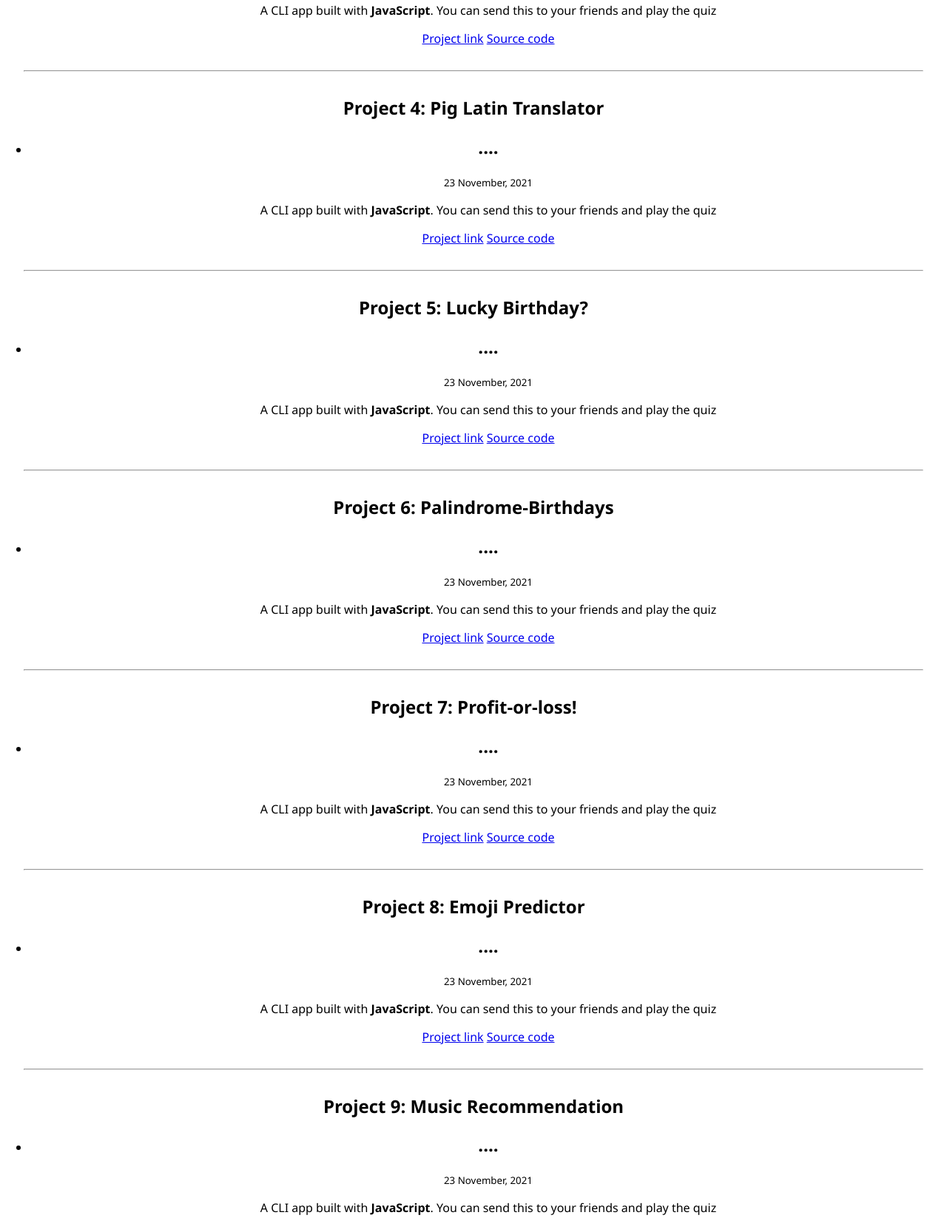
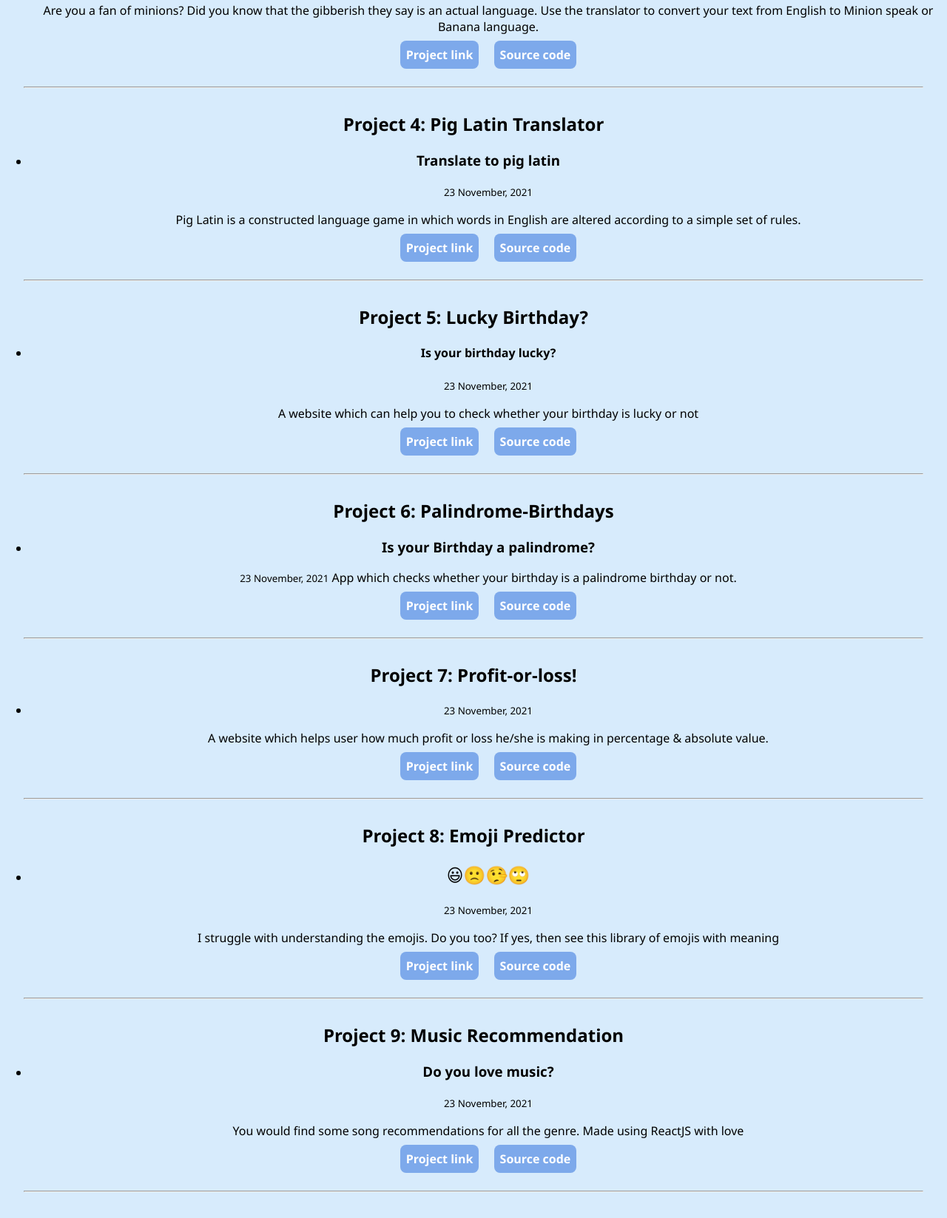
Before and after one commit to jasmine1001/MyWebsite01, a plain HTML site: page projects.html in a window 1280 px wide. Shown: the part 1104-2751 px from the top of the page at 74% size. Drawn offline with Linux system fonts and the light colour scheme.

Commit message:
updated proj links and source code

```diff
--- /dev/null
+++ b/projStyle.css
@@ -0,0 +1,3 @@
+body{
+    background-color: rgb(215, 235, 252);
+}
--- a/projects.html
+++ b/projects.html
@@ -7,6 +7,7 @@
     <meta name="viewport" content="width=device-width, initial-scale=1.0">
     <title>projects</title>
     <link rel="stylesheet" href="style.css">
+    <link rel="stylesheet" href="/projStyle.css">
 </head>
 
 <body>
@@ -42,8 +43,8 @@
                 <small>23 November, 2021</small>
                 <p>A CLI app built with <strong>JavaScript</strong>. You can send this to your friends and find out who
                     really knows you.</p>
-                <a href="https://github.com/jasmine1001/markOne">Project link</a>
-                <a href="https://replit.com/@jasminesawra/CLI-app#index.js">Source code</a>
+                <a class="updt link primary-link" href="https://github.com/jasmine1001/markOne">Project link</a>
+                <a class="updt link primary-link" href="https://replit.com/@jasminesawra/CLI-app#index.js">Source code</a>
             </li>
         </ul>
     </div>
@@ -59,12 +60,12 @@
 
         <ul>
             <li>
-                <h2>Vampire diaries fan?</h2>
+                <h2> are you a Vampire diaries fan?</h2>
                 <small>23 November, 2021</small>
                 <p>A CLI app built with <strong>JavaScript</strong>. You can send this to your friends and play the quiz
                 </p>
-                <a href="https://github.com/jasmine1001/marktwo">Project link</a>
-                <a href="https://replit.com/@jasminesawra/markTwo#index.js">Source code</a>
+                <a class="updt link primary-link" href="https://github.com/jasmine1001/marktwo">Project link</a>
+                <a class="updt link primary-link" href="https://replit.com/@jasminesawra/markTwo#index.js">Source code</a>
             </li>
         </ul>
     </div>
@@ -81,11 +82,11 @@
             <li>
                 <h2>Do you know how minions talk?</h2>
                 <small>23 November, 2021</small>
-                <p>A CLI app built with <strong>JavaScript</strong>. You can send this to your friends and play the quiz
+                <p>Are you a fan of minions? Did you know that the gibberish they say is an actual language. Use the translator to convert your text from English to Minion speak or Banana language.
                 </p>
-                <a href="https://banana-talkjs.netlify.app/">Project link</a>
+                <a class="updt link primary-link" href="https://banana-talkjs.netlify.app/">Project link</a>
 
-                <a href="https://github.com/jasmine1001/banana-talk">Source code</a>
+                <a class="updt link primary-link" href="https://github.com/jasmine1001/banana-talk">Source code</a>
             </li>
         </ul>
     </div>
@@ -99,13 +100,13 @@
 
         <ul>
             <li>
-                <h2>....</h2>
+                <h3>Translate to pig latin</h3>
                 <small>23 November, 2021</small>
-                <p>A CLI app built with <strong>JavaScript</strong>. You can send this to your friends and play the quiz
+                <p>Pig Latin is a constructed language game in which words in English are altered according to a simple set of rules.
                 </p>
-                <a href="https://pig-latin-translatorjs.netlify.app">Project link</a>
+                <a class="updt link primary-link" href="https://pig-latin-translatorjs.netlify.app">Project link</a>
 
-                <a href="https://github.com/jasmine1001/pig-Latin-translator">Source code</a>
+                <a class="updt link primary-link" href="https://github.com/jasmine1001/pig-Latin-translator">Source code</a>
             </li>
         </ul>
     </div>
@@ -119,13 +120,13 @@
 
         <ul>
             <li>
-                <h2>....</h2>
+                <h4>Is your birthday lucky?</h4>
                 <small>23 November, 2021</small>
-                <p>A CLI app built with <strong>JavaScript</strong>. You can send this to your friends and play the quiz
+                <p>A website which can help you to check whether your birthday is lucky or not
                 </p>
-                <a href="https://birthdaycheck.netlify.app/">Project link</a>
+                <a class="updt link primary-link" href="https://birthdaycheck.netlify.app/">Project link</a>
 
-                <a href="https://github.com/jasmine1001/birthdayCheck">Source code</a>
+                <a class="updt link primary-link" href="https://github.com/jasmine1001/birthdayCheck">Source code</a>
             </li>
         </ul>
     </div>
@@ -139,13 +140,13 @@
 
         <ul>
             <li>
-                <h2>....</h2>
+                <h3>Is your Birthday a palindrome?</h3>
                 <small>23 November, 2021</small>
-                <p>A CLI app built with <strong>JavaScript</strong>. You can send this to your friends and play the quiz
+                App which checks whether your birthday is a palindrome birthday or not.
                 </p>
-                <a href="https://palindromebirthdayjs.netlify.app/">Project link</a>
+                <a class="updt link primary-link" href="https://palindromebirthdayjs.netlify.app/">Project link</a>
 
-                <a href="https://github.com/jasmine1001/palindromeBirthday">Source code</a>
+                <a class="updt link primary-link" href="https://github.com/jasmine1001/palindromeBirthday">Source code</a>
             </li>
         </ul>
     </div>
@@ -158,13 +159,13 @@
 
         <ul>
             <li>
-                <h2>....</h2>
+
                 <small>23 November, 2021</small>
-                <p>A CLI app built with <strong>JavaScript</strong>. You can send this to your friends and play the quiz
+                <p>A website which helps user how much profit or loss he/she is making in percentage & absolute value.
                 </p>
-                <a href="https://profit-or-loss-js.netlify.app/">Project link</a>
+                <a class="updt link primary-link" href="https://profit-or-loss-js.netlify.app/">Project link</a>
 
-                <a href="https://github.com/jasmine1001/stock-Profit-or-Loss">Source code</a>
+                <a class="updt link primary-link" href="https://github.com/jasmine1001/stock-Profit-or-Loss">Source code</a>
             </li>
         </ul>
     </div>
@@ -177,13 +178,13 @@
 
         <ul>
             <li>
-                <h2>....</h2>
+                <h2>😃🙁🤥🙄</h2>
                 <small>23 November, 2021</small>
-                <p>A CLI app built with <strong>JavaScript</strong>. You can send this to your friends and play the quiz
+                <p>I struggle with understanding the emojis. Do you too? If yes, then see this library of emojis with meaning
                 </p>
-                <a href="https://gccg1.csb.app//">Project link</a>
+                <a class="updt link primary-link" href="https://gccg1.csb.app//">Project link</a>
 
-                <a href="https://codesandbox.io/s/mystifying-tereshkova-gccg1?file=/src/App.js">Source code</a>
+                <a class="updt link primary-link" href="https://codesandbox.io/s/mystifying-tereshkova-gccg1?file=/src/App.js">Source code</a>
             </li>
         </ul>
     </div>
@@ -196,13 +197,13 @@
 
         <ul>
             <li>
-                <h2>....</h2>
+                <h3>Do you love music?</h3>
                 <small>23 November, 2021</small>
-                <p>A CLI app built with <strong>JavaScript</strong>. You can send this to your friends and play the quiz
+                <p>You would find some song recommendations for all the genre. Made using ReactJS with love
                 </p>
-                <a href="https://oiboy.csb.app/">Project link</a>
+                <a class="updt link primary-link" href="https://oiboy.csb.app/">Project link</a>
 
-                <a href="https://codesandbox.io/s/music-app-forked-oiboy?file=/src/App.js">Source code</a>
+                <a class="updt link primary-link" href="https://codesandbox.io/s/music-app-forked-oiboy?file=/src/App.js">Source code</a>
             </li>
         </ul>
     </div>
@@ -210,19 +211,18 @@
 
 
     <div class="proj">
-        <h2 class="hero-heading">Project 10: triangles Quiz
+        <h2 class="hero-heading">Project 10: Learn-Triangles
             <span class="inside-head"></span>
         </h2>
 
         <ul>
             <li>
-                <h2>....</h2>
                 <small>23 November, 2021</small>
-                <p>A CLI app built with <strong>JavaScript</strong>. You can send this to your friends and play the quiz
+                <p>A website which helps you to learn about triangles
                 </p>
                 <!-- <a href="https://oiboy.csb.app/">Project link</a> -->
 
-                <a href="https://github.com/jasmine1001/traiangles">Source code</a>
+                <a class="updt link primary-link" href="https://github.com/jasmine1001/traiangles">Source code</a>
             </li>
         </ul>
     </div>
@@ -235,18 +235,17 @@
 
         <ul>
             <li>
-                <h2>....</h2>
+                <h3>Cash Register manager</h3>
                 <small>23 November, 2021</small>
-                <p>A CLI app built with <strong>JavaScript</strong>. You can send this to your friends and play the quiz
+                <p>A cash register manager which helps the user by telling how can he/she return the change to the customer with minimum number of notes.
                 </p>
-                <a href="https://cashregister-10.netlify.app/">Project link</a>
+                <a class="updt link primary-link"  href="https://cashregister-10.netlify.app/">Project link</a>
 
-                <a href="https://github.com/jasmine1001/Cash-Register">Source code</a>
+                <a class="updt link primary-link" href="https://github.com/jasmine1001/Cash-Register">Source code</a>
 
             </li>
         </ul>
     </div>
-    <hr>
 
 </body>
 
--- a/style.css
+++ b/style.css
@@ -134,3 +134,7 @@ a.primary-link{
 .proj{
     text-align: center;
 }
+
+.updt{
+    margin: 0.5rem;
+}
```
